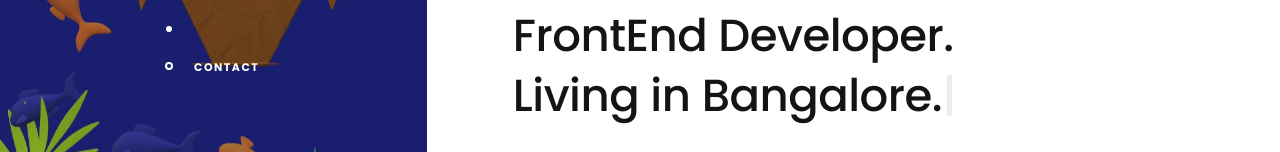
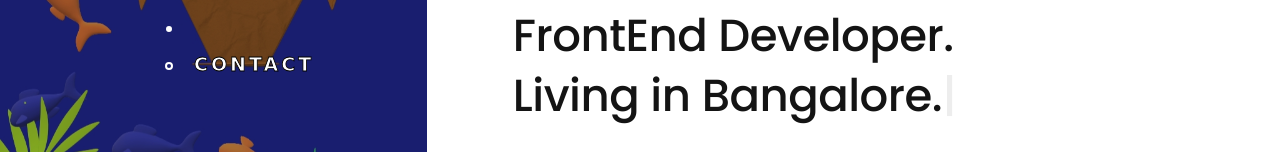
Before and after one commit to apoca1yps3/resume-website, a plain HTML site: page index.html in a window 1280 px wide. Shown: the part 464-616 px from the top of the page. Drawn offline with Linux system fonts and the light colour scheme; animation ran at ten frames a second.

Commit message:
Modified style for span part

```diff
--- a/css/style.css
+++ b/css/style.css
@@ -530,15 +530,17 @@ nav.navbar.navbar-default.vertical-nav {
     margin-bottom: 29px;
     width: 50px; }
     nav.navbar.navbar-default.vertical-nav li span {
-      font-size: 11px;
-      font-weight: 500;
+      font-size: 19px;
+      font-weight: bold;
       left: 90px;
-      line-height: 1;
+      line-height: 0.25;
       color: #fff;
       position: absolute;
       opacity: 0;
       text-transform: uppercase;
-      letter-spacing: 1.5px;
+      -webkit-text-stroke: 0.8px #000000;
+      letter-spacing: 3px;
+      font-family: cursive;
       -moz-transition: all 0.9s cubic-bezier(0.19, 1, 0.22, 1) 0s;
       -o-transition: all 0.9s cubic-bezier(0.19, 1, 0.22, 1) 0s;
       -webkit-transition: all 0.9s cubic-bezier(0.19, 1, 0.22, 1) 0s;
```
